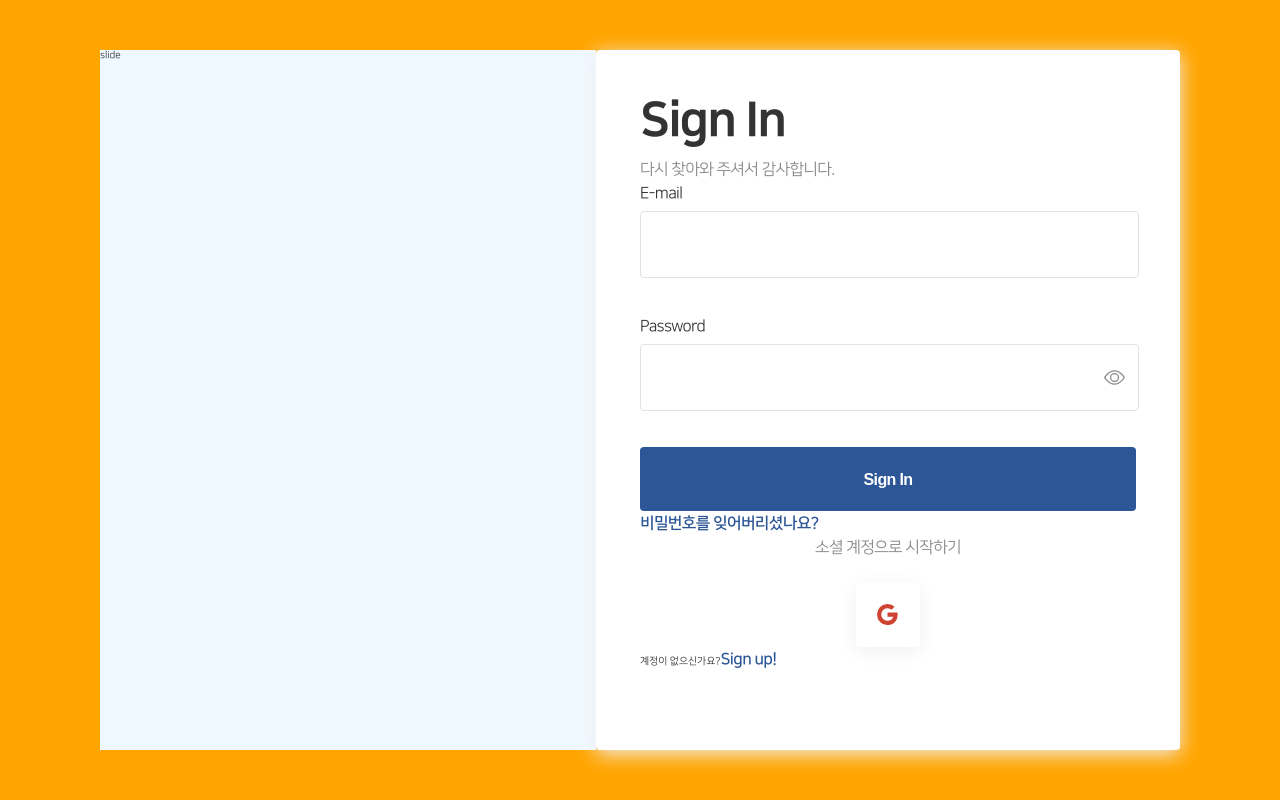
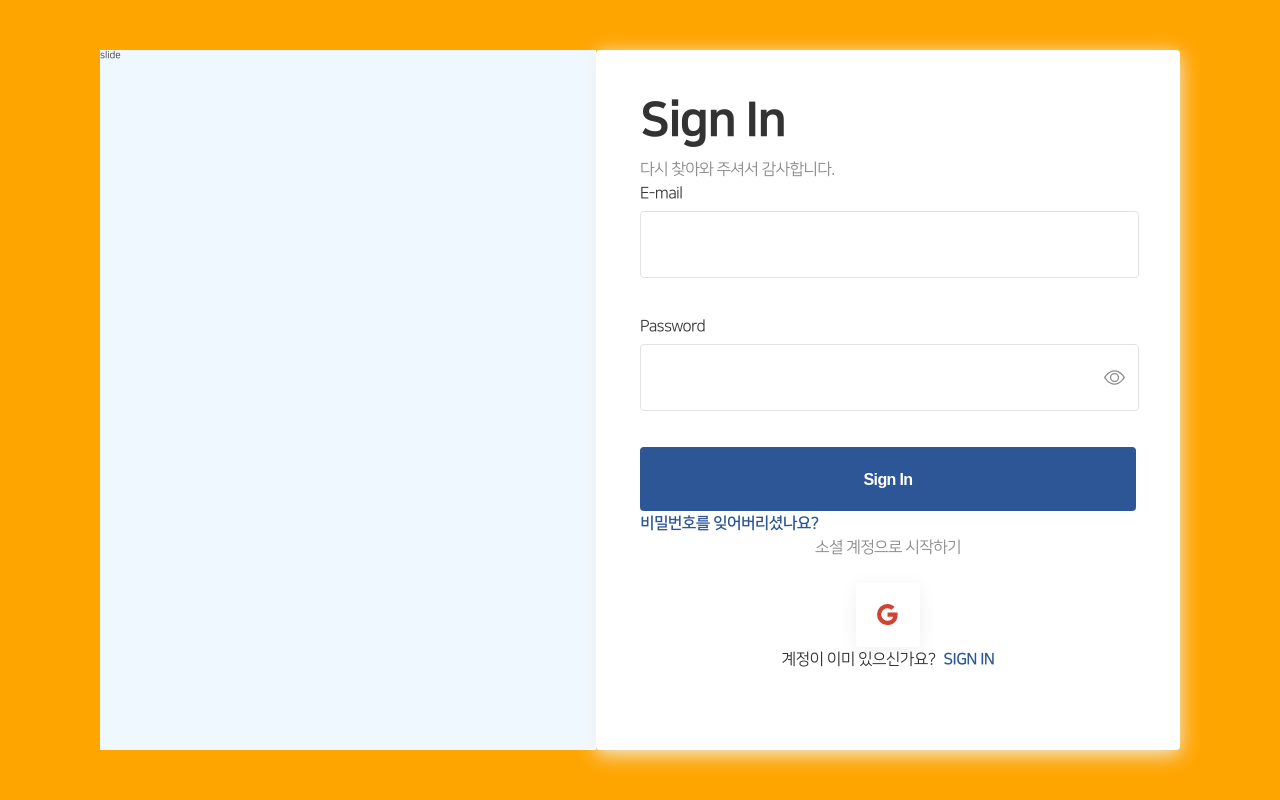
Before and after one commit to JaeilJO/blanking, a Next.js app: page / in a window 1280 px wide. Built offline with nearby package versions, Linux system fonts and the light colour scheme.

Commit message:
feat : AccountInquery 컴포넌트 생성 - 계정이 있다면, sign in으로 없다면 sign up으로 이동시켜주는 링크

```diff
--- /dev/null
+++ b/src/components/AuthComponent/AuthCommon/AccountInquiry/index.module.scss
@@ -0,0 +1,19 @@
+@use '@style/abstracts' as a;
+
+.account_inquiry_wrapper {
+    display: flex;
+    justify-content: center;
+    align-items: center;
+    gap: 8px;
+    @include a.typhography('body-01');
+}
+
+.link_text {
+    @include a.typhography('body-01-b');
+
+    color: a.$primary-color;
+
+    &:hover {
+        color: a.$primary-hover-color;
+    }
+}
--- /dev/null
+++ b/src/components/AuthComponent/AuthCommon/AccountInquiry/index.tsx
@@ -0,0 +1,15 @@
+import Link from 'next/link';
+import style from './index.module.scss';
+
+function AccountInquery({ authType }: { authType: 'sign in' | 'sign up' }) {
+    return (
+        <div className={style.account_inquiry_wrapper}>
+            <span>{authType === 'sign in' ? '계정이 이미 있으신가요?' : '계정이 없으신가요?'}</span>
+            <Link className={style.link_text} href={authType === 'sign in' ? '/' : '/signup'}>
+                {authType.toUpperCase()}
+            </Link>
+        </div>
+    );
+}
+
+export default AccountInquery;
--- a/src/components/AuthComponent/AuthCommon/index.tsx
+++ b/src/components/AuthComponent/AuthCommon/index.tsx
@@ -1,3 +1,4 @@
+import AccountInquery from './AccountInquiry';
 import Form from './Form';
 import Social from './Social';
 import Title from './Title';
@@ -6,4 +7,5 @@ export const AuthComponent = {
     Title,
     Form,
     Social,
+    AccountInquery,
 };
--- a/src/components/AuthComponent/SignInComponent/index.tsx
+++ b/src/components/AuthComponent/SignInComponent/index.tsx
@@ -1,7 +1,6 @@
 import Link from 'next/link';
 import style from './index.module.scss';
 import { AuthComponent } from '../AuthCommon';
-import Social from '../AuthCommon/Social';
 
 const socials = ['google'];
 
@@ -16,14 +15,9 @@ function SignInComponent() {
                 비밀번호를 잊어버리셨나요?
             </Link>
 
-            <Social socials={socials} />
+            <AuthComponent.Social socials={socials} />
 
-            <div>
-                <span>계정이 없으신가요?</span>
-                <Link className={style.link_text} href={'/signup'}>
-                    Sign up!
-                </Link>
-            </div>
+            <AuthComponent.AccountInquery authType={'sign in'} />
         </>
     );
 }
```
